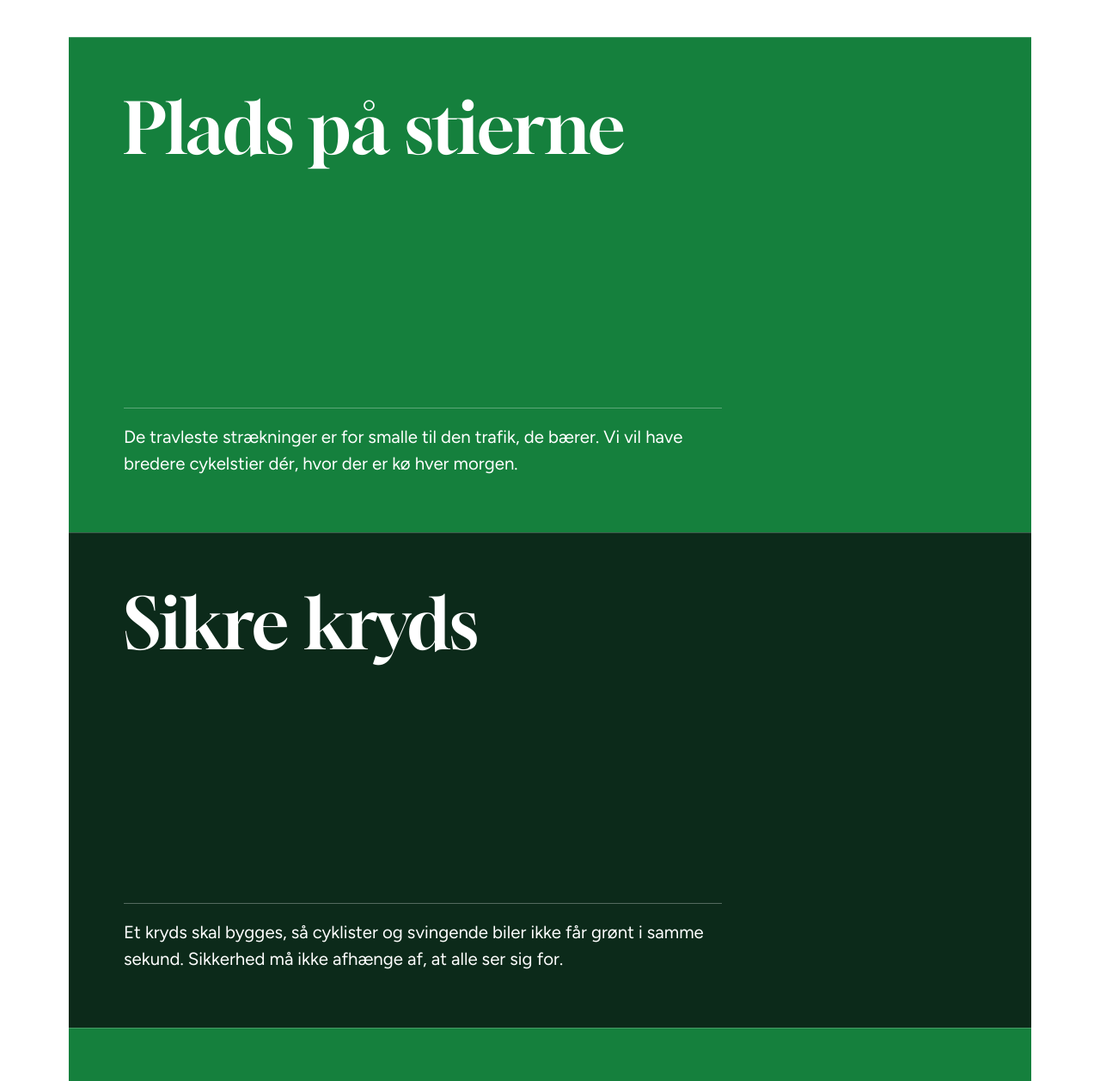
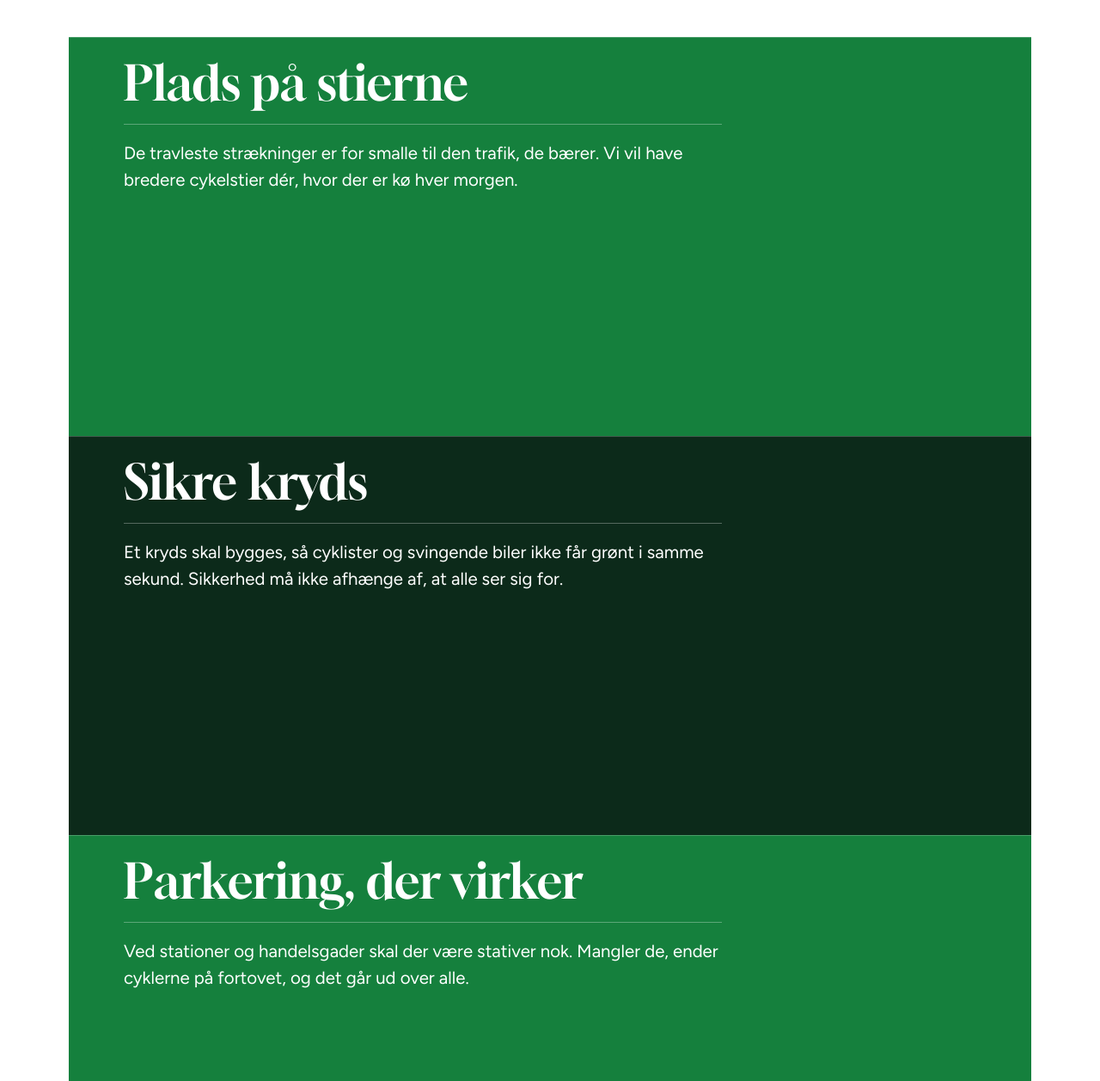
Before and after one commit to Ringeklokken/website, a plain HTML site: page index.html in a window 1280 px wide. Shown: the part 1060-2317 px from the top of the page at 86% size. Drawn offline with Linux system fonts and the light colour scheme.

Commit message:
Mærkesager: tekst under overskriften og forskudt stabling
Co-Authored-By: Claude Opus 5.5 <noreply@anthropic.com>
Claude-Session: https://claude.ai/code/session_01H9RZF7rVdzKH2Bp5ZCVGjq

```diff
--- a/index.html
+++ b/index.html
@@ -26,7 +26,7 @@ a{color:inherit}a:hover{color:#15803d}
 @keyframes rk-strike{0%,100%{transform:rotate(0)}40%{transform:rotate(14deg)}}
 @keyframes rk-wave{0%{opacity:0}25%{opacity:1}100%{opacity:0}}
 @media (prefers-reduced-motion: reduce){.rk-ring .rk-dome,.rk-ring .rk-lever{animation:none}}
-.rk-card{position:sticky;top:16px;height:max(400px,min(600px,72svh));overflow:hidden;display:flex;flex-direction:column;justify-content:space-between;gap:20px;padding:clamp(28px,5vw,64px);color:#ffffff;border-top:1px solid rgba(255,255,255,.22)}
+.rk-card{position:sticky;top:16px;min-height:max(340px,min(500px,58svh));overflow:hidden;display:flex;flex-direction:column;justify-content:flex-start;gap:20px;padding:24px clamp(24px,5vw,64px) clamp(32px,5vw,56px);color:#ffffff;border-top:1px solid rgba(255,255,255,.22)}
 .js [data-reveal]{opacity:0;transform:translateY(12px);transition:opacity .7s ease,transform .7s ease;transition-delay:calc(var(--d,0)*80ms)}
 .js [data-reveal].is-in{opacity:1;transform:none}
 @media (prefers-reduced-motion: reduce){.js [data-reveal]{opacity:1;transform:none;transition:none}}
@@ -102,20 +102,20 @@ a{color:inherit}a:hover{color:#15803d}
 
     </div>
     <div style="margin-top: 48px; display: flex; flex-direction: column">
-      <article class="rk-card" style="background: #15803d">
-        <h3 style="margin: 0; max-width: 12em; font-family: 'Gloock', Georgia, serif; font-weight: 400; font-size: clamp(44px, 6.4vw, 96px); line-height: 0.98; text-wrap: balance">Plads på stierne</h3>
+      <article class="rk-card" style="top: calc(16px + 0 * 88px); background: #15803d">
+        <h3 style="margin: 0; max-width: 12em; font-family: 'Gloock', Georgia, serif; font-weight: 400; font-size: clamp(34px, 4.4vw, 60px); line-height: 1; text-wrap: balance">Plads på stierne</h3>
         <p style="margin: 0; max-width: 34em; font-size: clamp(18px, 1.6vw, 22px); line-height: 1.5; padding-top: 18px; border-top: 1px solid rgba(255,255,255,.3)">De travleste strækninger er for smalle til den trafik, de bærer. Vi vil have bredere cykelstier dér, hvor der er kø hver morgen.</p>
       </article>
-      <article class="rk-card" style="background: #0c2a1a">
-        <h3 style="margin: 0; max-width: 12em; font-family: 'Gloock', Georgia, serif; font-weight: 400; font-size: clamp(44px, 6.4vw, 96px); line-height: 0.98; text-wrap: balance">Sikre kryds</h3>
+      <article class="rk-card" style="top: calc(16px + 1 * 88px); background: #0c2a1a">
+        <h3 style="margin: 0; max-width: 12em; font-family: 'Gloock', Georgia, serif; font-weight: 400; font-size: clamp(34px, 4.4vw, 60px); line-height: 1; text-wrap: balance">Sikre kryds</h3>
         <p style="margin: 0; max-width: 34em; font-size: clamp(18px, 1.6vw, 22px); line-height: 1.5; padding-top: 18px; border-top: 1px solid rgba(255,255,255,.3)">Et kryds skal bygges, så cyklister og svingende biler ikke får grønt i samme sekund. Sikkerhed må ikke afhænge af, at alle ser sig for.</p>
       </article>
-      <article class="rk-card" style="background: #15803d">
-        <h3 style="margin: 0; max-width: 12em; font-family: 'Gloock', Georgia, serif; font-weight: 400; font-size: clamp(44px, 6.4vw, 96px); line-height: 0.98; text-wrap: balance">Parkering, der virker</h3>
+      <article class="rk-card" style="top: calc(16px + 2 * 88px); background: #15803d">
+        <h3 style="margin: 0; max-width: 12em; font-family: 'Gloock', Georgia, serif; font-weight: 400; font-size: clamp(34px, 4.4vw, 60px); line-height: 1; text-wrap: balance">Parkering, der virker</h3>
         <p style="margin: 0; max-width: 34em; font-size: clamp(18px, 1.6vw, 22px); line-height: 1.5; padding-top: 18px; border-top: 1px solid rgba(255,255,255,.3)">Ved stationer og handelsgader skal der være stativer nok. Mangler de, ender cyklerne på fortovet, og det går ud over alle.</p>
       </article>
-      <article class="rk-card" style="background: #0c2a1a">
-        <h3 style="margin: 0; max-width: 12em; font-family: 'Gloock', Georgia, serif; font-weight: 400; font-size: clamp(44px, 6.4vw, 96px); line-height: 0.98; text-wrap: balance">Stier, der holder hele året</h3>
+      <article class="rk-card" style="top: calc(16px + 3 * 88px); background: #0c2a1a">
+        <h3 style="margin: 0; max-width: 12em; font-family: 'Gloock', Georgia, serif; font-weight: 400; font-size: clamp(34px, 4.4vw, 60px); line-height: 1; text-wrap: balance">Stier, der holder hele året</h3>
         <p style="margin: 0; max-width: 34em; font-size: clamp(18px, 1.6vw, 22px); line-height: 1.5; padding-top: 18px; border-top: 1px solid rgba(255,255,255,.3)">Huller, glasskår, sne og vejarbejde uden omkørsel. Cykelstierne skal vedligeholdes og ryddes lige så pålideligt som vejene.</p>
       </article>
     </div>
```
